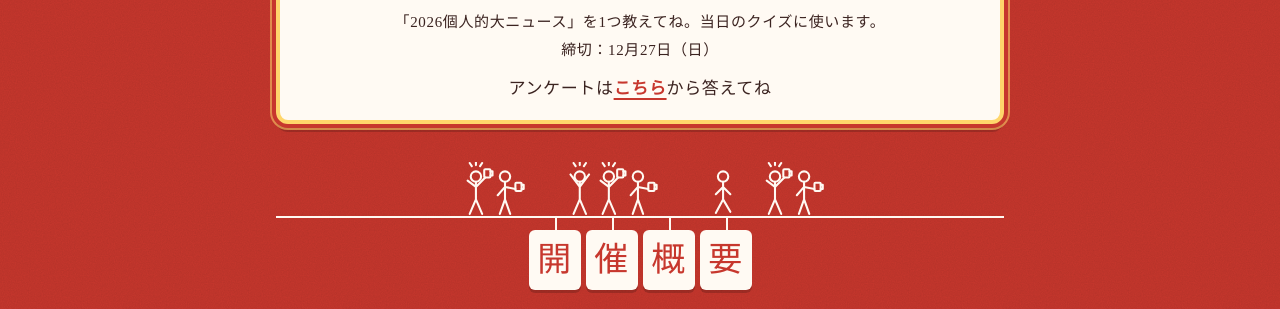
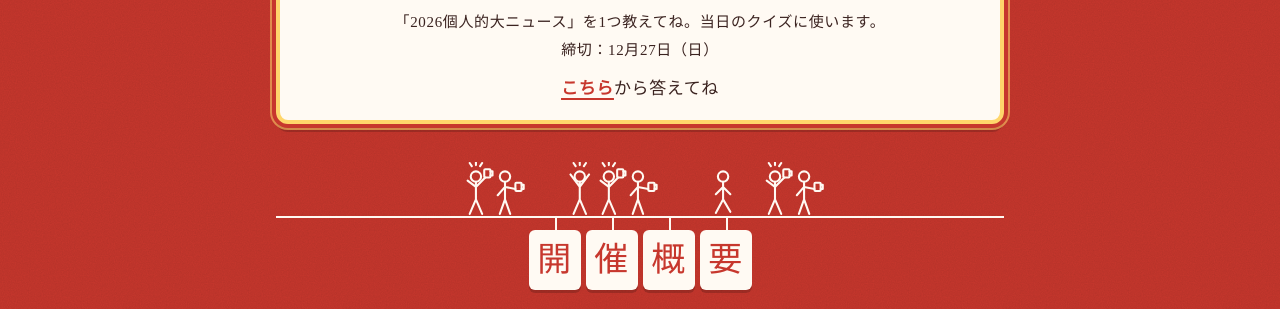
Before and after one commit to sakurabloomyou/Sunplaza-supermarket, a plain HTML site: page bonenkai2026/index.html in a window 1280 px wide. Shown: the part 466-775 px from the top of the page. Drawn offline with Linux system fonts and the light colour scheme; a web font is replaced by a local one.

Commit message:
Shorten survey link text
Co-Authored-By: Claude Opus 5.5 <noreply@anthropic.com>
Claude-Session: https://claude.ai/code/session_018ZJwZKsz6jpVydR1pVijYJ

```diff
--- a/bonenkai2026/index.html
+++ b/bonenkai2026/index.html
@@ -361,7 +361,7 @@ function jstDate(d){return new Date(d.getTime()+9*36e5).toISOString().slice(0,10
   if(now < new Date('2026-12-28T00:00:00+09:00')){
     $('#askWrap').hidden=false;
     $('#askAction').innerHTML = FORM_URL
-      ? `<p class="hand" style="margin:0;font-size:17px">アンケートは<a href="${esc(FORM_URL)}" target="_blank" rel="noopener" style="font-weight:700">こちら</a>から答えてね</p>`
+      ? `<p class="hand" style="margin:0;font-size:17px"><a href="${esc(FORM_URL)}" target="_blank" rel="noopener" style="font-weight:700">こちら</a>から答えてね</p>`
       : `<p class="hand" style="margin:0;font-size:17px">LINEで送ったフォームから答えてね</p>`;
   }
   if(MEET && $('#meetText')) $('#meetText').textContent=MEET;
```
